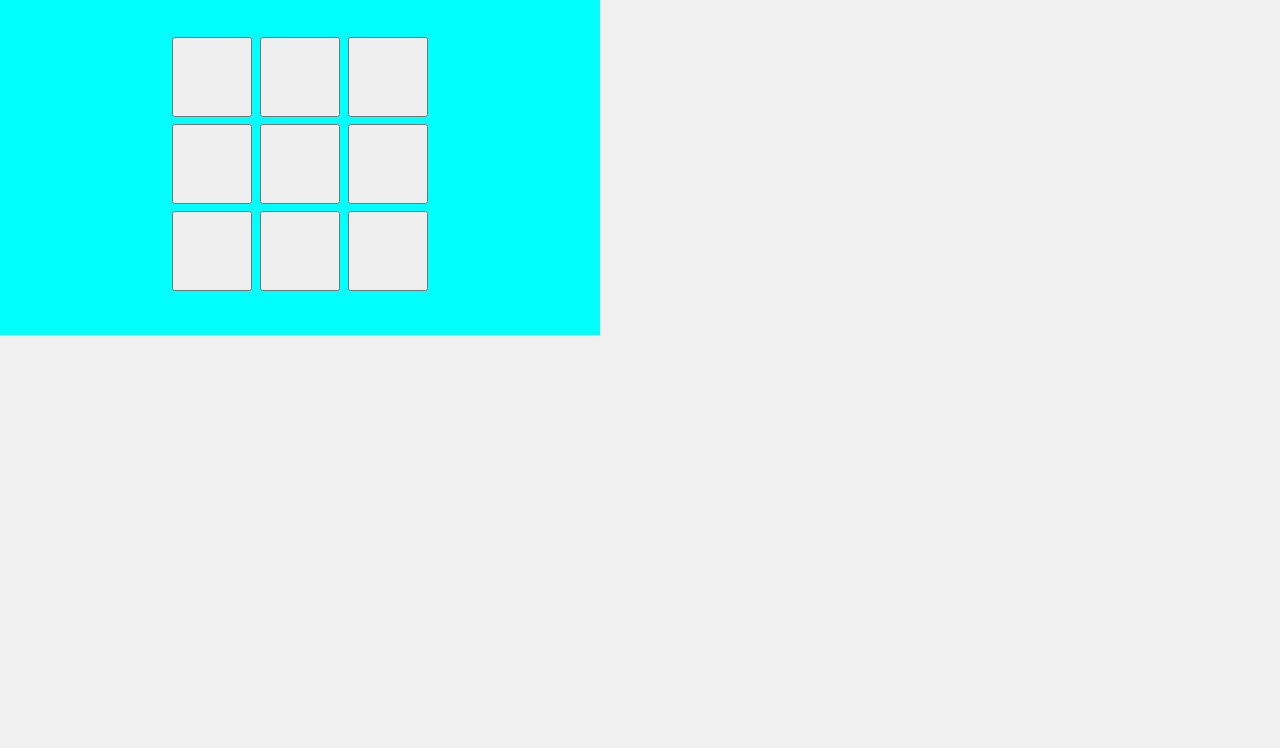
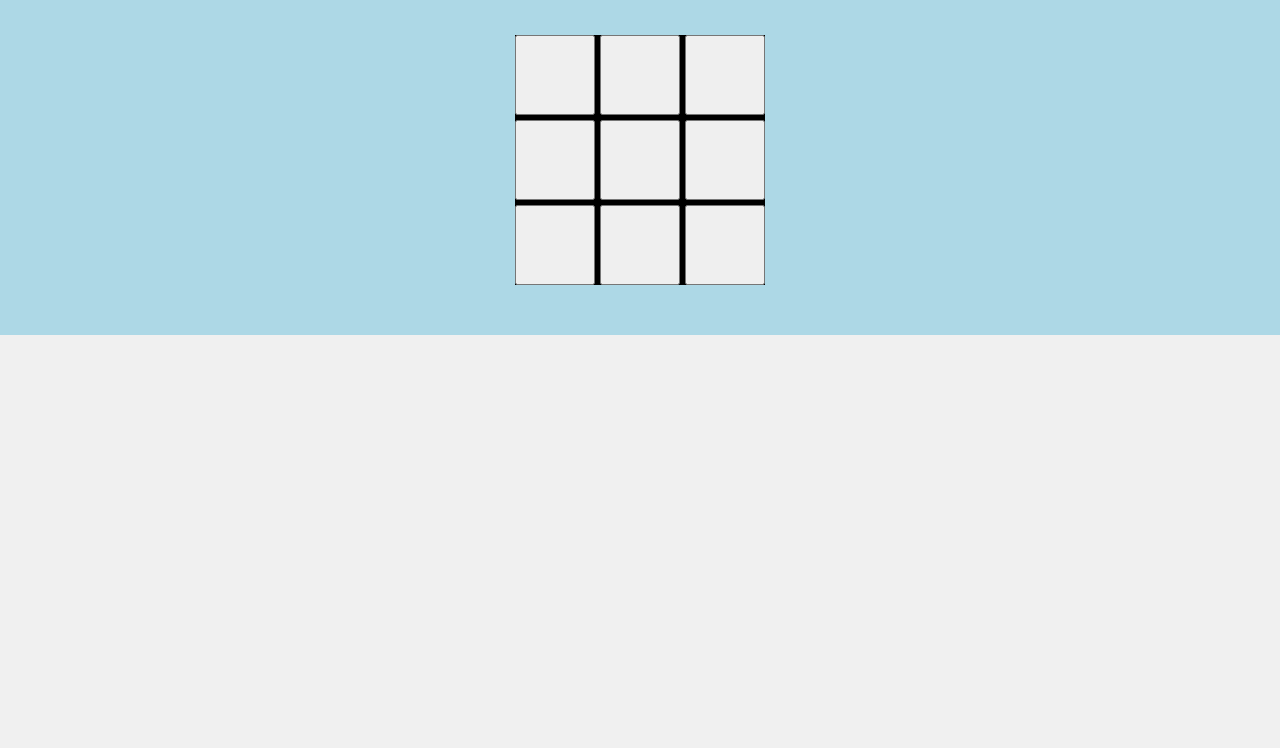
Before and after one commit to AhtishamAzhar/Tic-Tac-Toe, a plain HTML site: page index.html in a window 1280 px wide. Shown: the part 52-800 px from the top of the page. Drawn offline with Linux system fonts and the light colour scheme.

Commit message:
design of game is ready

```diff
--- a/index.html
+++ b/index.html
@@ -11,18 +11,13 @@
     <h1>Tic Tac Toe Game</h1>
     </div>
     <div class="game-section">
-
-        <div class="row0">
+        <div class="boxes">
         <button class="box" id="0" ></button>
         <button class="box" id="1"></button>
         <button class="box" id="2"></button>
-        </div>
-        <div class="row1">
         <button class="box" id="3"></button>
         <button class="box" id="4"></button>
         <button class="box" id="5"></button>
-        </div>
-        <div class="row2">
         <button class="box" id="6"></button>
         <button class="box" id="7"></button>
         <button class="box" id="8"></button>
--- a/style.css
+++ b/style.css
@@ -6,20 +6,27 @@ body{
     background-color: #f0f0f0;
 }
 .game-section{
-    background-color: aqua;
-    width: 600px;
-    height: 300px;
+    width: 100%;
+    height: 50%;
     display: flex;
     flex-direction: column;
     align-items: center;
     padding-top: 50px;
+    padding-bottom: 50px;
+    background-color: lightblue;
 }
 
 .box{
-width: 80px;
-height: 80px;
-margin-bottom: 5px;
-margin-right: 2px;
-margin-left: 2px;
-margin-top: 2px;
+width: 100%;
+height: 100%;
+margin: 0;
+padding: 0;
 }
+.boxes{
+    width: 250px;
+    height: 250px;
+    background-color: #000;
+    display: grid;
+    grid-template-columns: repeat(3, 1fr);
+    gap: 5px;
+}
```
